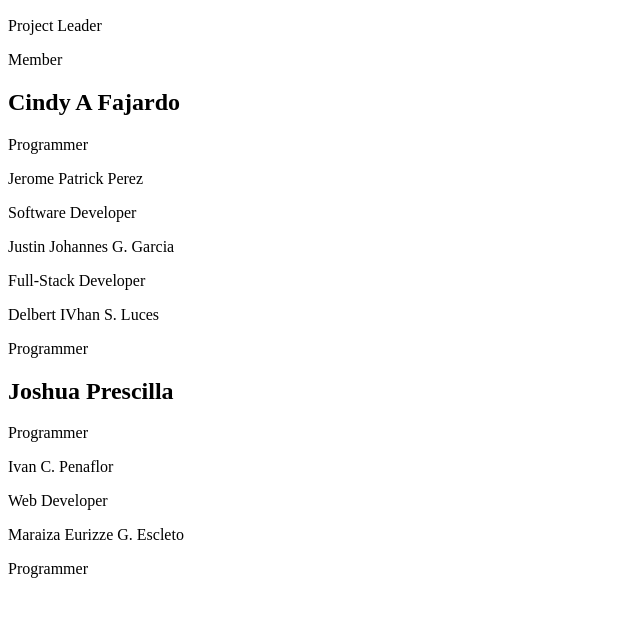
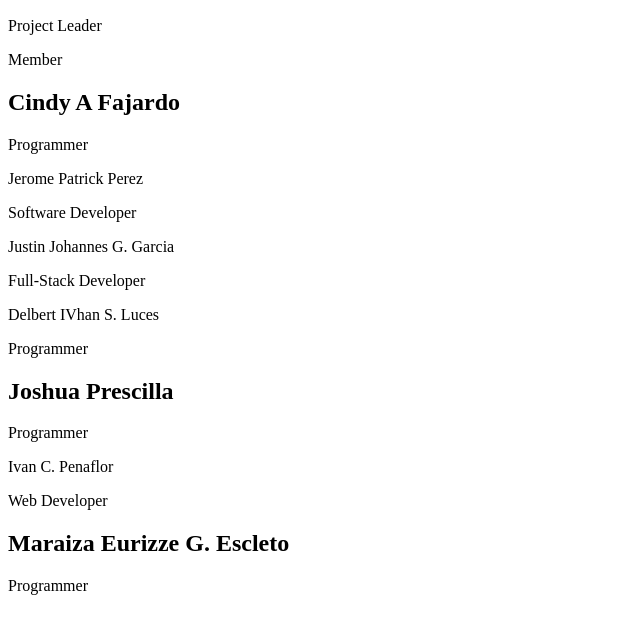
Before and after one commit to vohn-dev/team-test, a plain HTML site: page index.html in a window 1280 px wide. Shown: the part 110-744 px from the top of the page, without its empty margins (0-640 px from the left). Drawn offline with Linux system fonts and the light colour scheme.

Commit message:
Update index.html
maraiza eurizze g escleto programmer

```diff
--- a/index.html
+++ b/index.html
@@ -20,7 +20,7 @@
 	<p>Programmer</p>
 	<p>Ivan C. Penaflor</p>
 	<p>Web Developer</p>
-	<p>Maraiza Eurizze G. Escleto</p>
+	<h2>Maraiza Eurizze G. Escleto</h2>
 	<p>Programmer</p>
 </body>
 </html>
```
